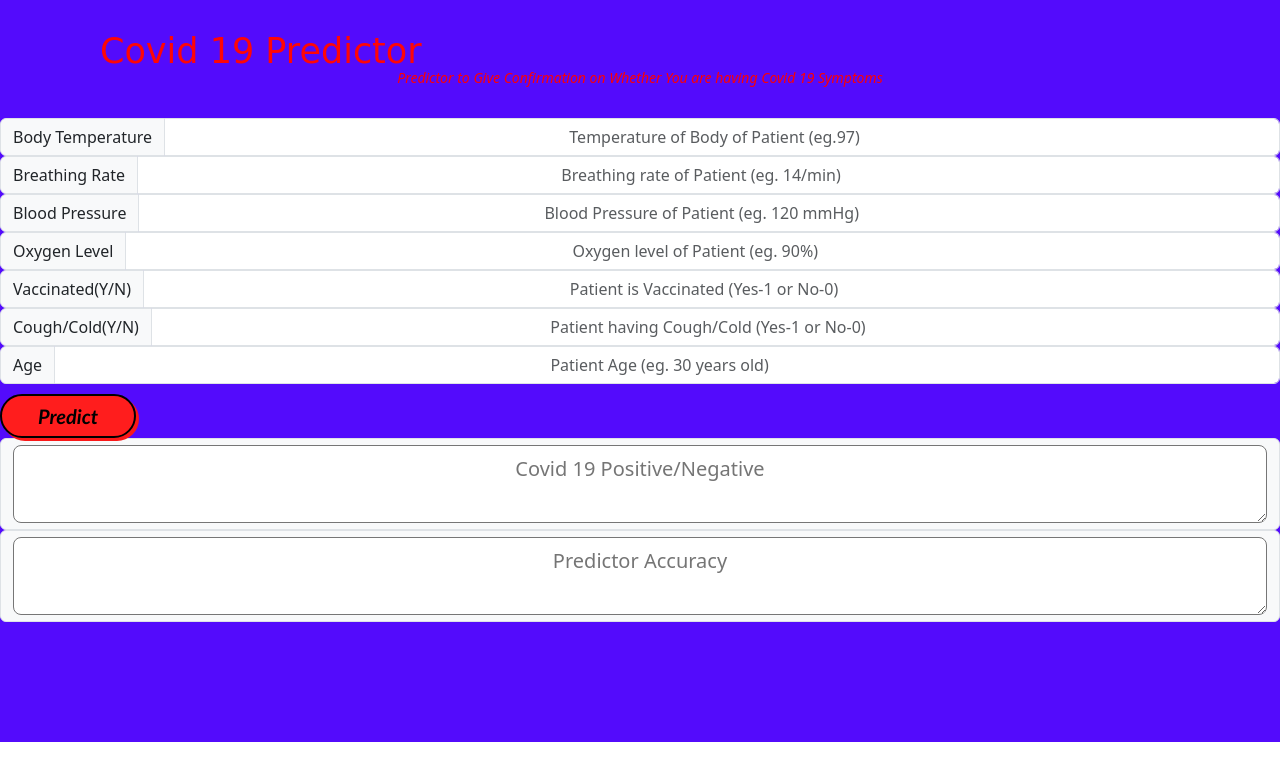
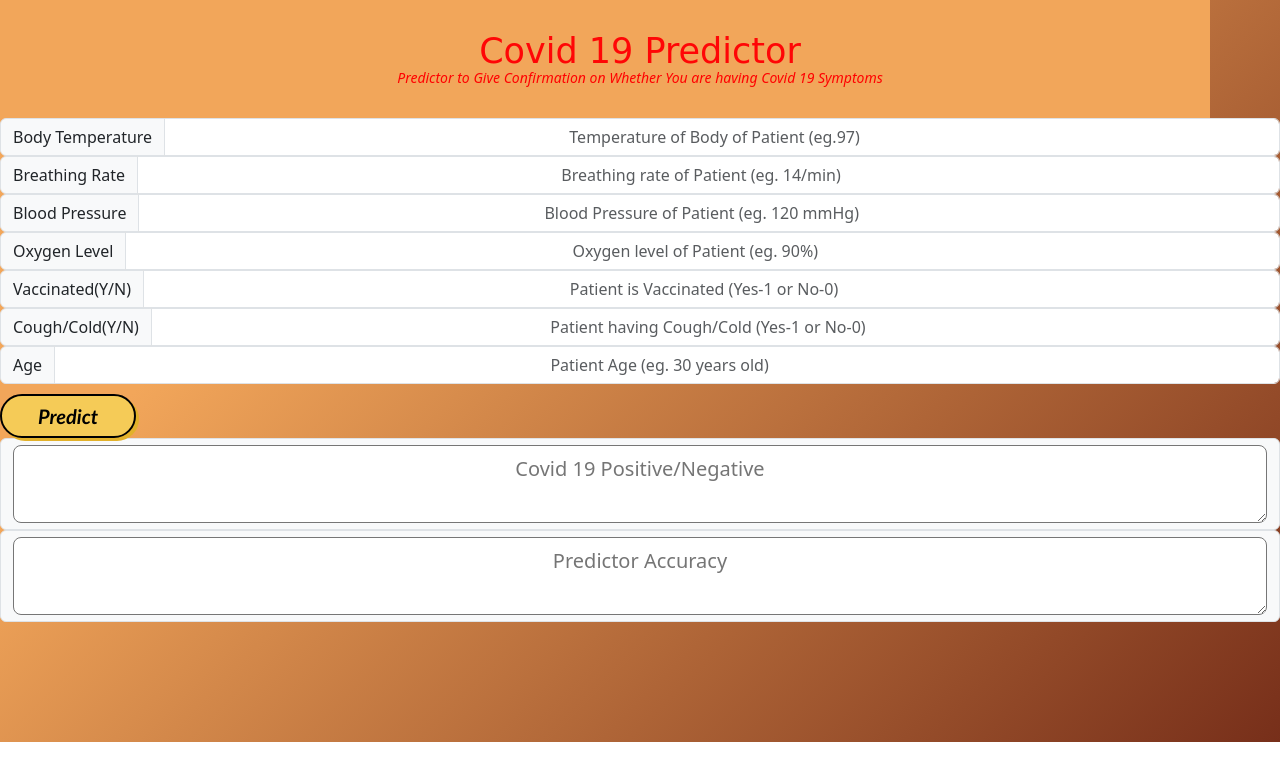
Before and after one commit to Priyansh-15/Covid19-Predictor, a Flask app: page / in a window 1280 px wide. Shown: the top 781 px of the page. Run offline with Flask 2, Linux system fonts and the light colour scheme; some libraries are stand-ins or nearby versions.

Commit message:
update1.2

```diff
--- a/static/css/Header-Dark.css
+++ b/static/css/Header-Dark.css
@@ -1,5 +1,7 @@
 .header-dark {
-  background: #530bfc;
+  background-color: #772f1a;
+  background-image: linear-gradient(315deg, #772f1a 0%, #f2a65a 74%);
+
   background-size: cover;
   padding-bottom: 80px;
 }
@@ -21,7 +23,9 @@
 .container {
   padding: 30px;
   position: relative;
-  background: #530bfc;
+  background-color: #772f1a;
+  background-image: linear-gradient(315deg, #772f1a 0%, #f2a65a 74%);
+  text-align: center;
   background-size: 500% 500%;
 }
 
@@ -76,7 +80,7 @@
 }
 
 .header-dark .navbar .navbar-toggler {
-  border-color: #3001ff;
+  border-color: #620cd3;
 }
 
 .header-dark .navbar .navbar-toggler:hover,
@@ -90,13 +94,13 @@
 
 .header-dark .navbar .navbar-collapse,
 .header-dark .navbar form {
-  border-color: #1900ff;
+  border-color: #8d08b6;
 }
 .my-cta-button {
-  background: #ff1d1d;
+  background: #f5cb57;
   border: 2px solid #000000;
   border-radius: 1000px;
-  box-shadow: 3px 3px #fa1818;
+  box-shadow: 3px 3px #e2b12a;
   margin-top: 10px;
   padding: 10px 36px;
   color: #000000;
@@ -205,5 +209,6 @@
 }
 
 .header-dark .hero .ratio iframe {
-  background-color: #2314ec;
+  background-color: #772f1a;
+  background-image: linear-gradient(315deg, #772f1a 0%, #f2a65a 74%);
 }
```
